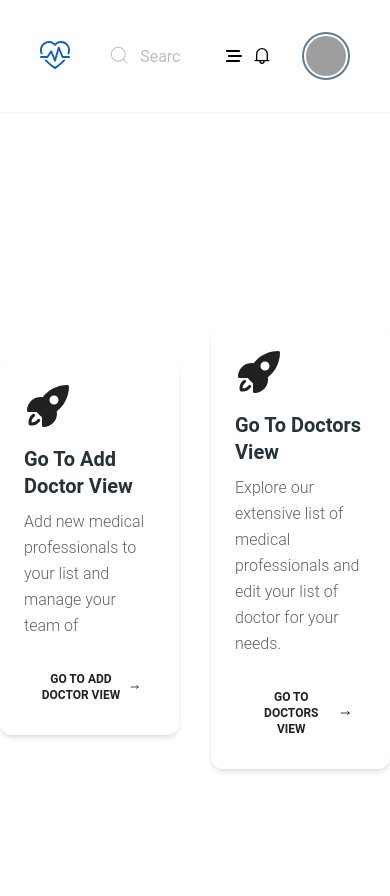
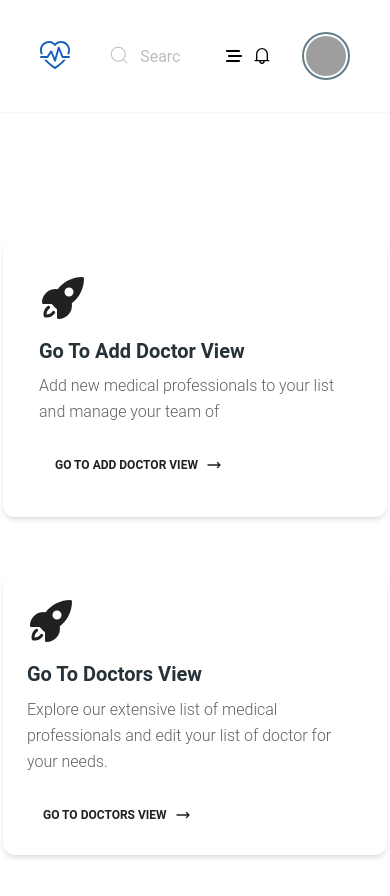
Before and after one commit to Hazem584/Cure-Web, a React (Vite) app: page /admin in a window 390 px wide. Shown: the top 896 px of the page. Built offline with nearby package versions, Linux system fonts and the light colour scheme; grey boxes are pictures that could not be loaded.

Commit message:
Enhance AddCard and Dashboard layout for improved styling and responsiveness

```diff
--- a/src/AdminLayout/Components/AddCard.jsx
+++ b/src/AdminLayout/Components/AddCard.jsx
@@ -10,7 +10,7 @@ import React from "react";
 
 const AddCard = () => {
   return (
-    <Card className="mt-6 w-96">
+    <Card className="mt-6 w-96 p-3">
       <CardBody>
         <svg
           xmlns="http://www.w3.org/2000/svg"
--- a/src/AdminLayout/pages/Dashboard.jsx
+++ b/src/AdminLayout/pages/Dashboard.jsx
@@ -5,7 +5,7 @@ import AddCard from "../Components/AddCard";
 
 const Dashboard = () => {
   return (
-    <div className="flex justify-center items-center min-h-screen gap-8">
+    <div className="flex flex-col justify-center items-center min-h-screen gap-8 sm:flex-row">
       <AddCard />
       <GoCard />
     </div>
```
